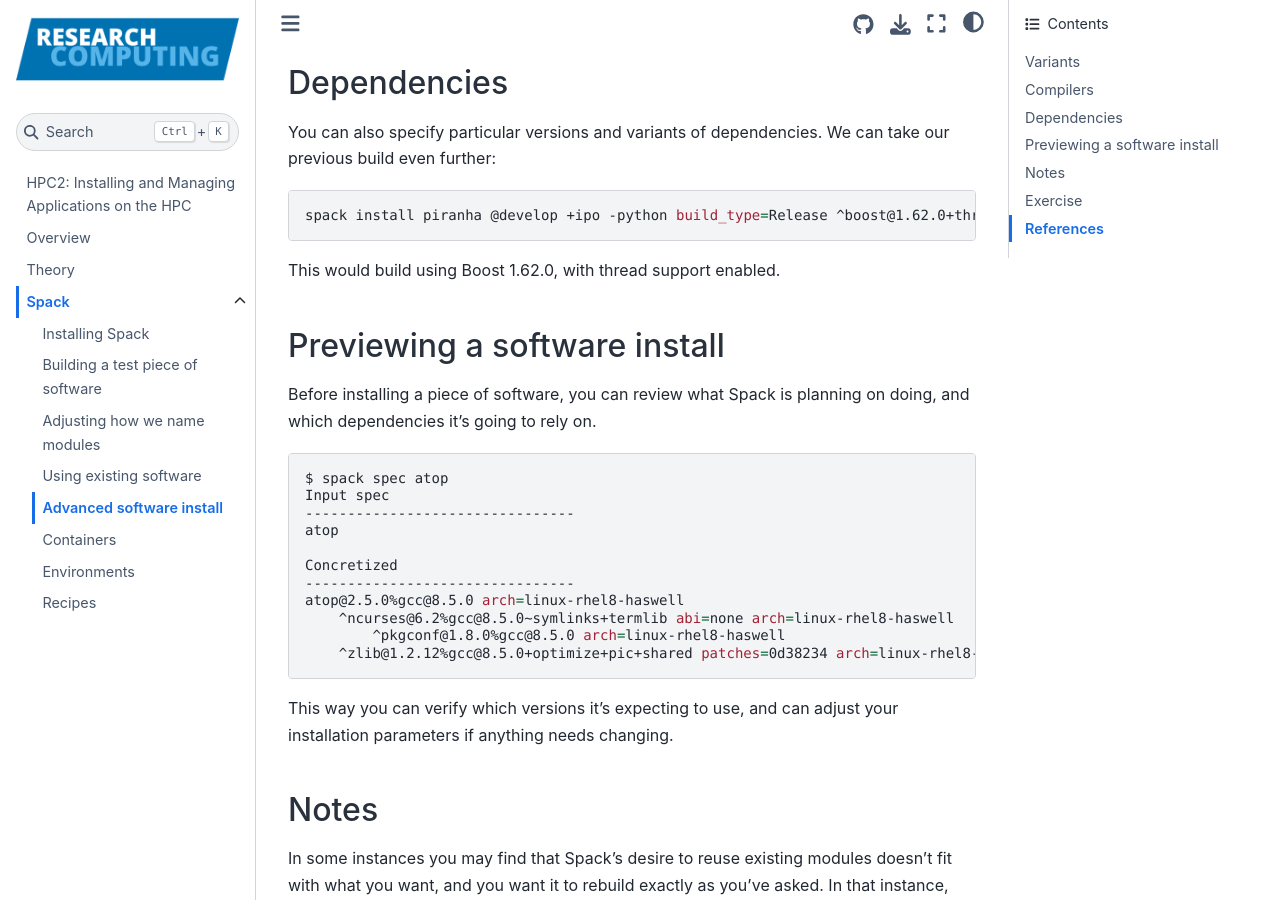
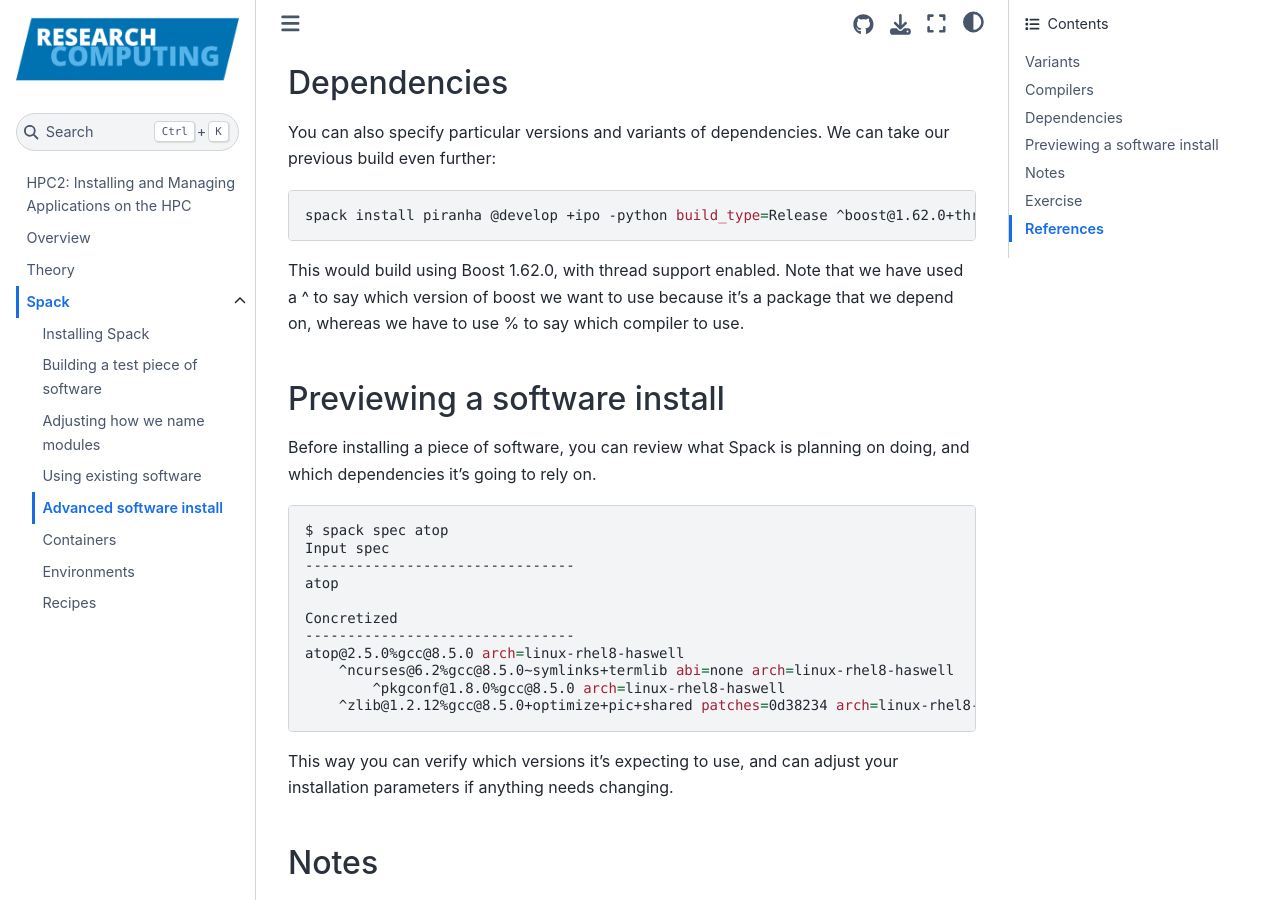
Before and after one commit to ARCTraining/hpc2-software, a Jupyter Book: the page built from book/course/spack/advanced.md, in a window 1280 px wide and 900 px high, scrolled down 1689 px. Built offline with Jupyter Book 1.0.4 settings and Sphinx 7.4.7 and the Sphinx Book theme 1.1.4, drawn with Linux system fonts in a browser that asks for light colours.

Commit message:
Explained ^ vs %

````diff
--- a/book/course/spack/advanced.md
+++ b/book/course/spack/advanced.md
@@ -88,7 +88,10 @@ take our previous build even further:
 spack install piranha @develop +ipo -python build_type=Release ^boost@1.62.0+thread %gcc@11.2.1
 ```
 
-This would build using Boost 1.62.0, with thread support enabled.
+This would build using Boost 1.62.0, with thread support enabled.  Note that we
+have used a ^ to say which version of boost we want to use because it's a
+package that we depend on, whereas we have to use % to say which compiler to
+use.
 
 ## Previewing a software install
 
````
